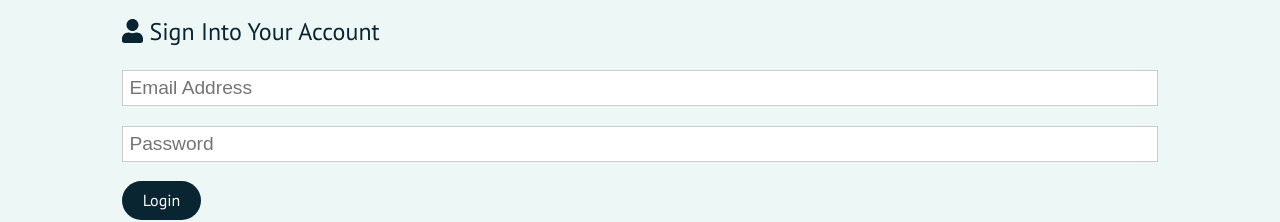
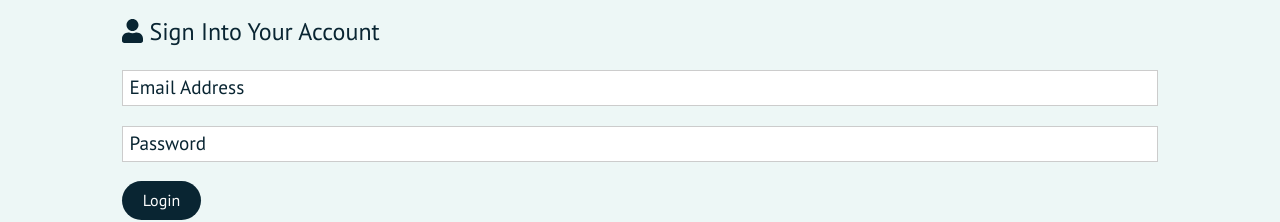
Before and after one commit to sarthakagrawal927/GitTinder, a React (Create React App) app in the folder client/: page /login in a window 1280 px wide. Shown: the part 197-419 px from the top of the page. Built offline with nearby package versions, Linux system fonts and the light colour scheme; no server answers.

Commit message:
css and cdn

```diff
--- a/client/public/index.html
+++ b/client/public/index.html
@@ -9,6 +9,8 @@
 
     <!-- Font Awesome -->
     <script defer src="https://use.fontawesome.com/releases/v5.0.7/js/all.js"></script>
+    <script crossorigin src="https://unpkg.com/react@16/umd/react.production.min.js"></script>
+    <script crossorigin src="https://unpkg.com/react-dom@16/umd/react-dom.production.min.js"></script>
 
     <title>GitTinder</title>
 </head>
--- a/client/src/App.scss
+++ b/client/src/App.scss
@@ -14,6 +14,7 @@
     box-sizing: border-box;
     margin: 0;
     padding: 0;
+    outline: none;
 }
 
 body {
@@ -36,6 +37,11 @@ ul {
 
 img {
     width: 100%;
+}
+
+::placeholder {
+    font-family: $font-text;
+    color: $grey-text-color;
 }
 
 
@@ -168,6 +174,18 @@ img {
     margin-right: 0.5rem;
     transition: opacity 0.2s ease-in;
     outline: none;
+}
+
+input:focus,
+textarea:focus,
+select:focus {
+    outline: none;
+}
+
+select {
+    color: #000;
+    color: rgba(0, 0, 0, 0);
+    text-shadow: 0 0 0 #000;
 }
 
 .badge {
--- a/client/src/components/posts/PostForm.js
+++ b/client/src/components/posts/PostForm.js
@@ -109,7 +109,6 @@ const PostForm = ({ addPost }) => {
           </select>
         </div>
 
-        <br />
         <textarea
           name='text'
           cols='30'
@@ -119,6 +118,7 @@ const PostForm = ({ addPost }) => {
           onChange={(e) => setText(e.target.value)}
           wrap='soft'
         />
+        <br />
         <div id='oc-alert-container'>
           <input type='file' multiple onChange={multipleFileChangedHandler} />
           {selectedFiles && (
@@ -134,7 +134,7 @@ const PostForm = ({ addPost }) => {
           name='imageURL'
           cols='30'
           rows='3'
-          placeholder='[You can add your image URLs here, its recommended as it would save us storage]'
+          placeholder='[Image URL here, you can add yours too]'
           value={imageURL}
           onChange={(e) => setURL(e.target.value)}
           wrap='soft'
```
